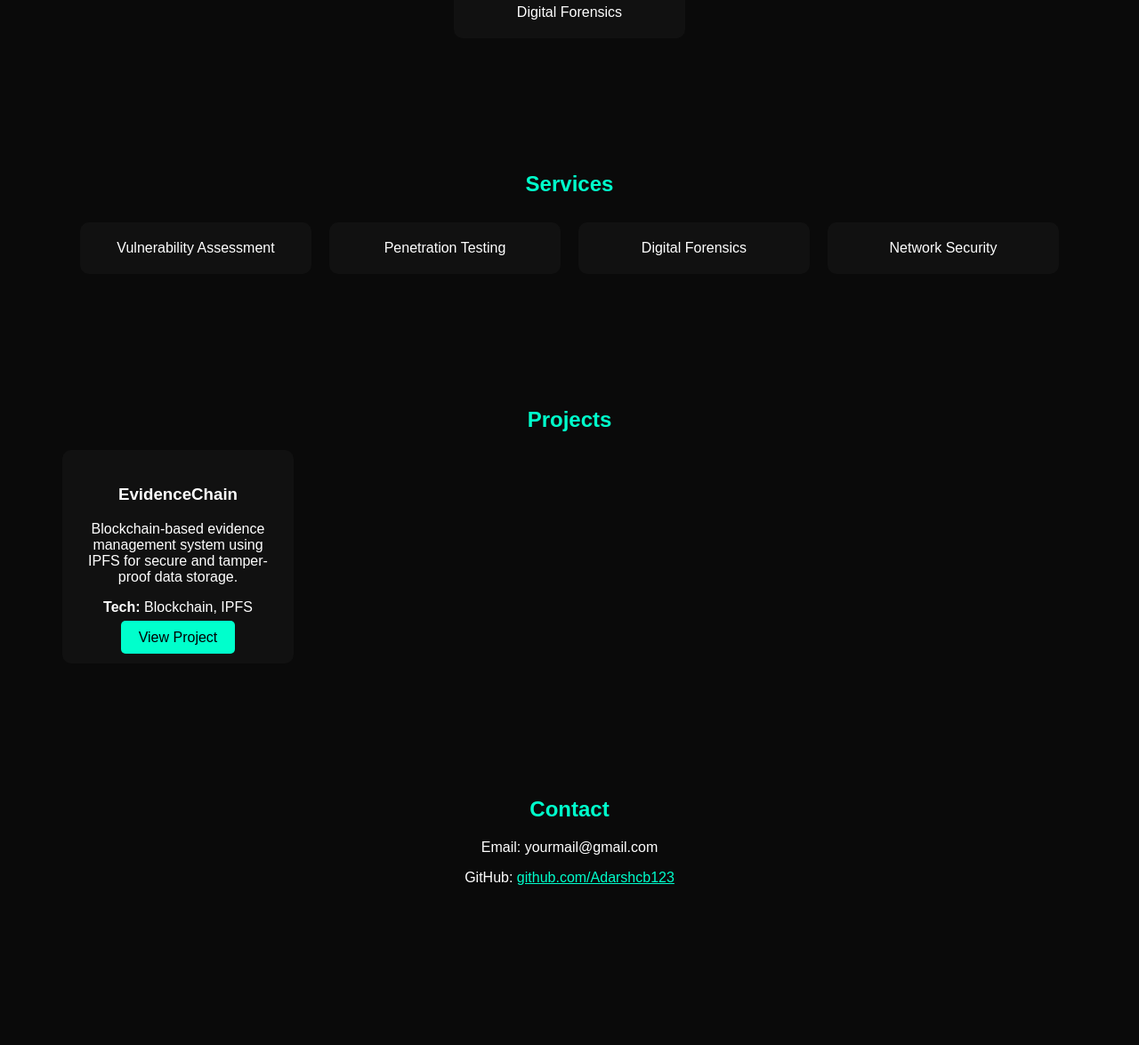
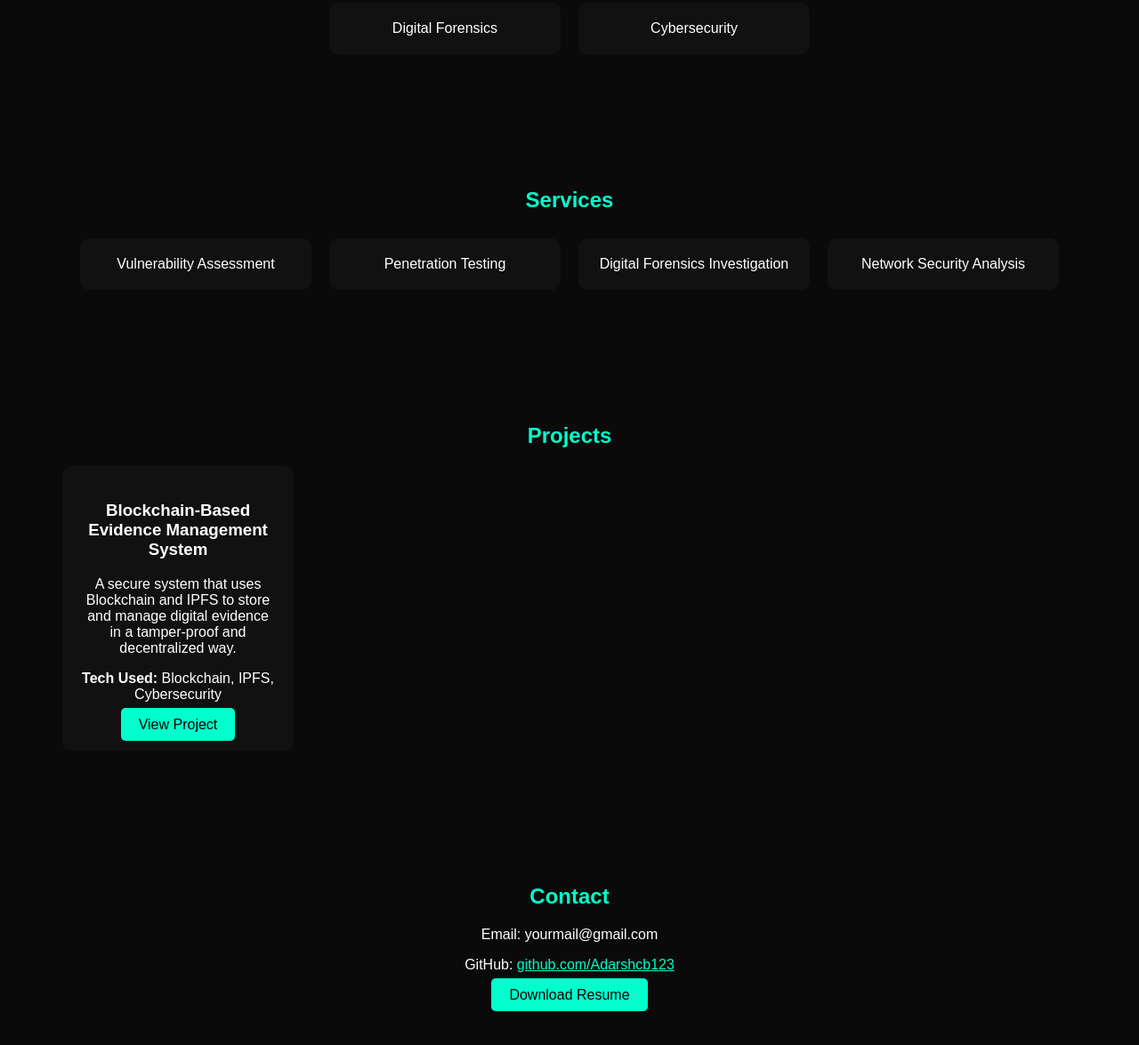
Before and after one commit to Adarshcb123/adarshcb123.github.io, a plain HTML site: page index.html in a window 1280 px wide. Shown: the part 1373-2548 px from the top of the page at 89% size. Before the commit the page ends 2445 px from the top, so only its background shows below. Drawn offline with Linux system fonts and the light colour scheme.

Commit message:
Update index.html

```diff
--- a/index.html
+++ b/index.html
@@ -2,7 +2,7 @@
 <html lang="en">
 <head>
 <meta charset="UTF-8">
-<title>Adarsh C | Cybersecurity</title>
+<title>Adarsh C | Cybersecurity Portfolio</title>
 <link rel="stylesheet" href="style.css">
 </head>
 
@@ -20,7 +20,8 @@
     <h2>About Me</h2>
     <p>
         I am an MSc Information Security and Digital Forensics graduate.
-        Passionate about cybersecurity, blockchain, and protecting digital systems.
+        Passionate about cybersecurity, blockchain technology, and protecting digital systems.
+        I aim to build secure and efficient solutions for real-world problems.
     </p>
 </section>
 
@@ -33,6 +34,7 @@
         <div class="card">Linux</div>
         <div class="card">Wireshark</div>
         <div class="card">Digital Forensics</div>
+        <div class="card">Cybersecurity</div>
     </div>
 </section>
 
@@ -42,38 +44,51 @@
     <div class="cards">
         <div class="card">Vulnerability Assessment</div>
         <div class="card">Penetration Testing</div>
-        <div class="card">Digital Forensics</div>
-        <div class="card">Network Security</div>
+        <div class="card">Digital Forensics Investigation</div>
+        <div class="card">Network Security Analysis</div>
     </div>
 </section>
 
 <!-- PROJECT -->
 <section>
     <h2>Projects</h2>
+
     <div class="card">
-        <h3>EvidenceChain</h3>
+        <h3>Blockchain-Based Evidence Management System</h3>
         <p>
-            Blockchain-based evidence management system using IPFS
-            for secure and tamper-proof data storage.
+            A secure system that uses Blockchain and IPFS to store and manage digital evidence
+            in a tamper-proof and decentralized way.
         </p>
-        <p><b>Tech:</b> Blockchain, IPFS</p>
+
+        <p><b>Tech Used:</b> Blockchain, IPFS, Cybersecurity</p>
 
         <a href="https://github.com/Adarshcb123/Blockchainbased-evidence-management-system" target="_blank" class="btn">
             View Project
         </a>
     </div>
+
 </section>
 
 <!-- CONTACT -->
 <section id="contact">
     <h2>Contact</h2>
+
     <p>Email: yourmail@gmail.com</p>
+
     <p>
         GitHub:
         <a href="https://github.com/Adarshcb123" target="_blank">
             github.com/Adarshcb123
         </a>
     </p>
+
+    <!-- Resume Button -->
+    <p>
+        <a href="resume.pdf" class="btn" download>
+            Download Resume
+        </a>
+    </p>
+
 </section>
 
 <script src="script.js"></script>
```
